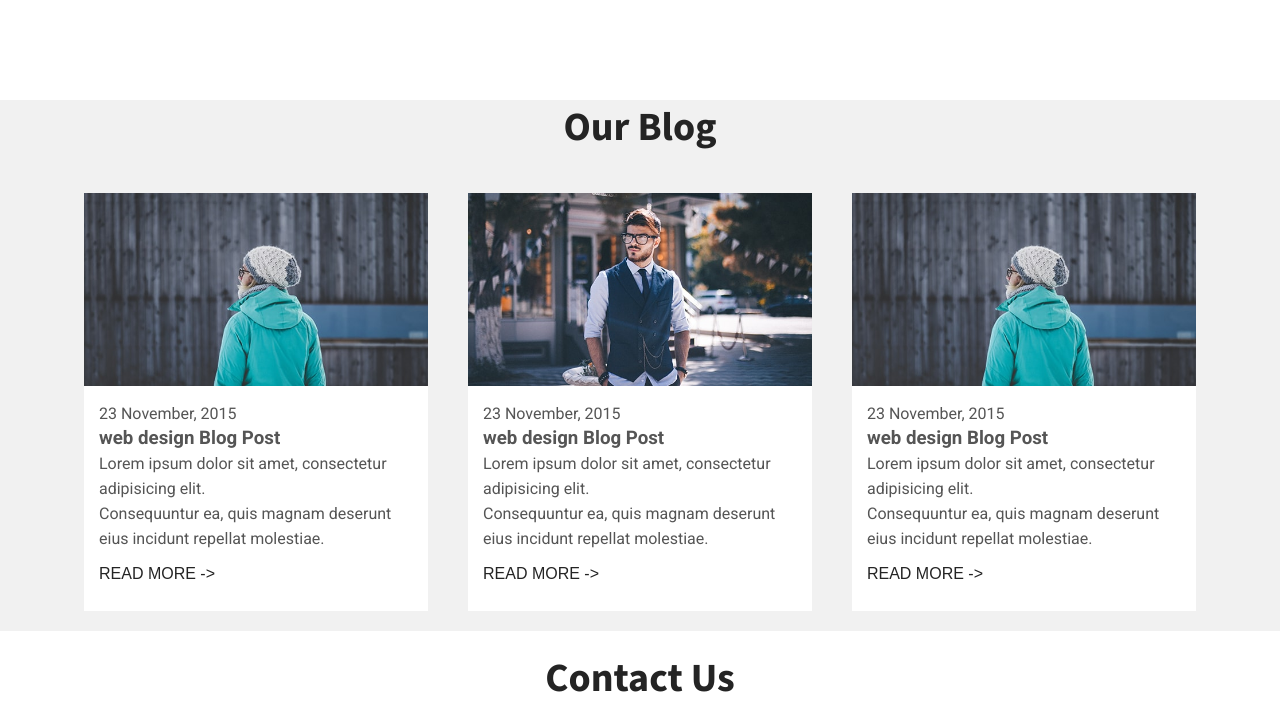
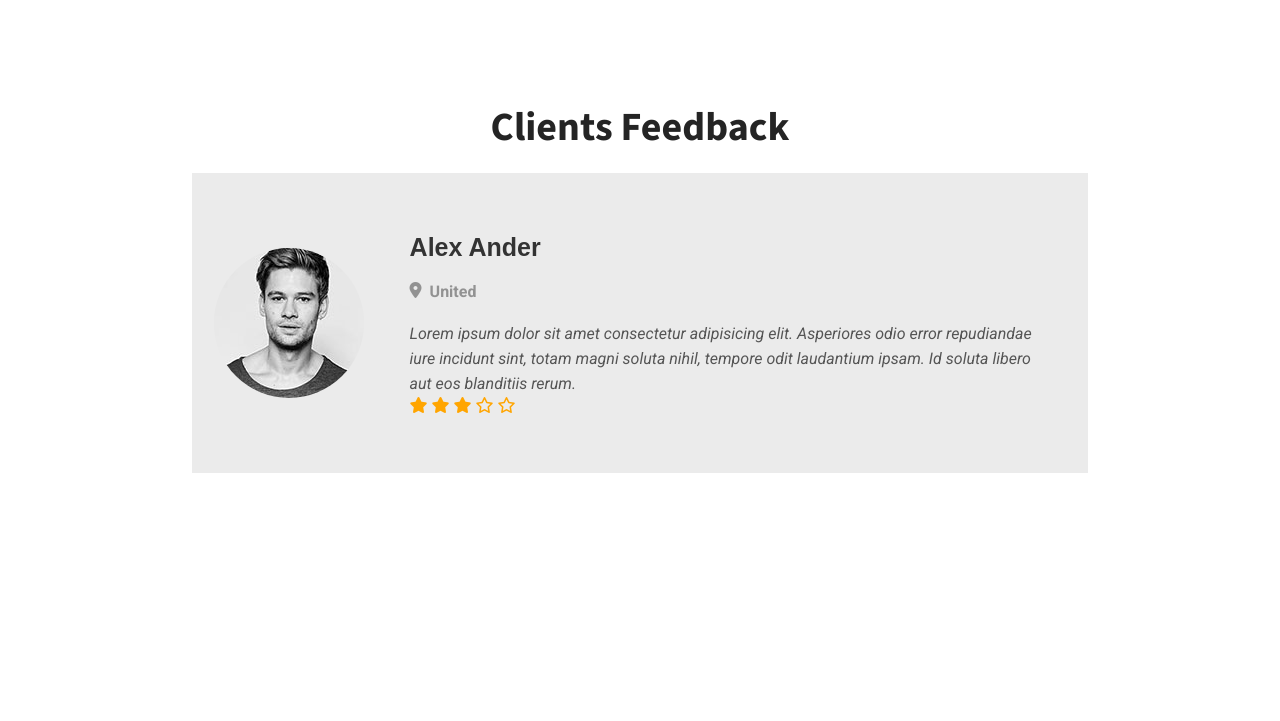
Before and after one commit to Maihetemy/Fokir, a plain HTML site: page index.html in a window 1280 px wide. Shown: the part 3120-3841 px from the top of the page. Drawn offline with nearby package versions, Linux system fonts and the light colour scheme.

Commit message:
clients feedback

```diff
--- a/css/home.css
+++ b/css/home.css
@@ -362,7 +362,81 @@ button {
 }
 
 /* ------------------------------------------ */
+/* clients feedback */
+.clients-feedback {
+    min-height: 100vh;
+}
+
+.client-card {
+    width: 70%;
+    margin: auto;
+    background-color: rgb(235, 235, 235);
+    min-height: 300px;
+    display: flex;
+    justify-content: center;
+    align-items: center;
+
+
+}
+
+.client-image {
+    width: 20%;
+    float: left;
+    /* margin: 16px; */
+}
+
+.client-image img {
+    display: block;
+    border-radius: 100%;
+}
+
+.card-info {
+
+    float: left;
+    padding: 50px 16px;
+    text-align: left;
+    width: 75%;
+}
+
+.clients-feedback h3 {
+    font-size: 25px;
+    font-weight: 600;
+    color: #333;
+    line-height: 30px;
+    font-family: sans-serif;
+    text-transform: capitalize;
+
+}
+
+.client-location {
+    margin: 20px 0px;
+}
+
+.client-location i,
+.client-location p {
+    float: left;
+}
+
+.client-location p {
+    margin-left: 8px;
+    font-weight: 600;
+
+
+}
+
+.client-content {
+    font-style: italic;
+    color: #555;
+    line-height: 25px;
+}
+
+.stars {
+    color: orange;
+}
+
+/* ---------------------------------------------- */
 /* our-blog */
+
 #blog-title {
     font-size: 40px;
     font-family: "Source Sans 3", sans-serif;
@@ -511,7 +585,7 @@ textarea {
     text-transform: capitalize;
     margin: 16px 0px;
     border: none;
-    border:solid 1px #ccc;
+    border: solid 1px #ccc;
     border-radius: 5px;
 }
 
@@ -542,13 +616,15 @@ textarea {
     height: 200px;
 
 }
-.button-left{
+
+.button-left {
     text-align: left;
 
 }
-.button-left button{
-text-transform: uppercase;
-font-size: 16px;
+
+.button-left button {
+    text-transform: uppercase;
+    font-size: 16px;
 
 }
 
--- a/index.html
+++ b/index.html
@@ -182,7 +182,32 @@
 
     <div class="some-info"></div>
     <div class="clients-feedback">
-        <client-card></client-card>
+        <h2 id="title">clients feedback</h2>
+        <div class="client-card">
+            <div class="client-image">
+                <img src="/images/8.jpg" >
+            </div>
+            <div class="card-info">
+                <h3>alex ander</h3>
+                <div class="client-location">
+                    <i class="fa-solid fa-location-dot"></i>
+                    <p>United</p>
+                    <div class="clear"></div>
+                </div>
+                <p class="client-content">Lorem ipsum dolor sit amet consectetur adipisicing elit. Asperiores odio error
+                    repudiandae iure incidunt sint, totam magni soluta nihil, tempore odit laudantium ipsam. Id soluta
+                    libero aut eos blanditiis rerum.</p>
+                <div class="stars">
+                    <span class="fa fa-star"></span>
+                    <span class="fa fa-star"></span>
+                    <span class="fa fa-star"></span>
+                    <span class="fa-regular fa-star"></span>
+                    <span class="fa-regular fa-star"></span>
+                </div>
+            </div>
+            <div class="clear"></div>
+        </div>
+
     </div>
     <div class="our-blog">
         <h2 id="title">our blog</h2>
```
Also changed, not shown: images/8.jpg (added).
